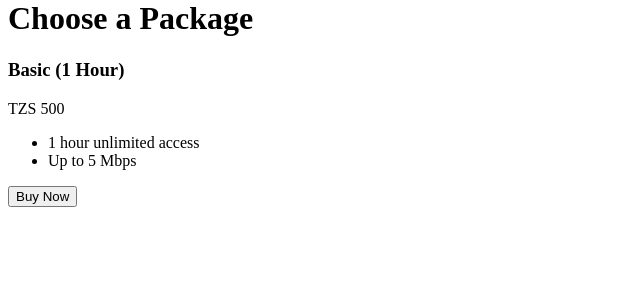
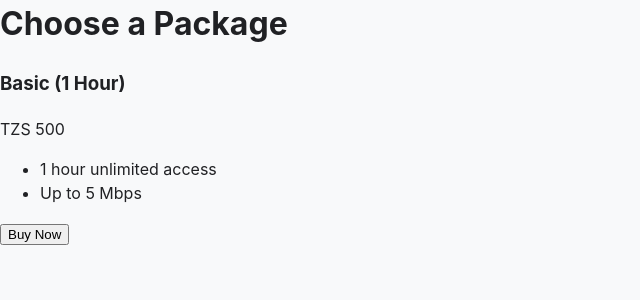
Before and after one commit to cleven12/tz-mpesa-wifi-billing-sys, a Python web app: template templates/payment.html in a window 1280 px wide. Shown: the part 21-321 px from the top of the page, without its empty margins (0-640 px from the left). Run offline with Jinja, Linux system fonts and the light colour scheme; the template is opened without the code that fills it, so the values that code supplies are empty.

Commit message:
style: add CSS reset and base typography rules to style.css

```diff
--- a/static/css/style.css
+++ b/static/css/style.css
@@ -38,3 +38,20 @@
   --shadow-card: 0 1px 3px rgba(0,0,0,.12), 0 1px 2px rgba(0,0,0,.08);
   --shadow-modal: 0 4px 16px rgba(0,0,0,.24);
 }
+
+/* ── Reset & Base ──────────────────────────────────────────────────────────── */
+*, *::before, *::after { box-sizing: border-box; }
+
+body {
+  font-family: var(--font-body);
+  font-size: var(--font-size-base);
+  line-height: var(--line-height);
+  color: var(--color-text);
+  background: var(--color-bg);
+  margin: 0;
+}
+
+a { color: var(--color-primary); text-decoration: none; }
+a:hover { text-decoration: underline; }
+
+img { max-width: 100%; height: auto; }
```
